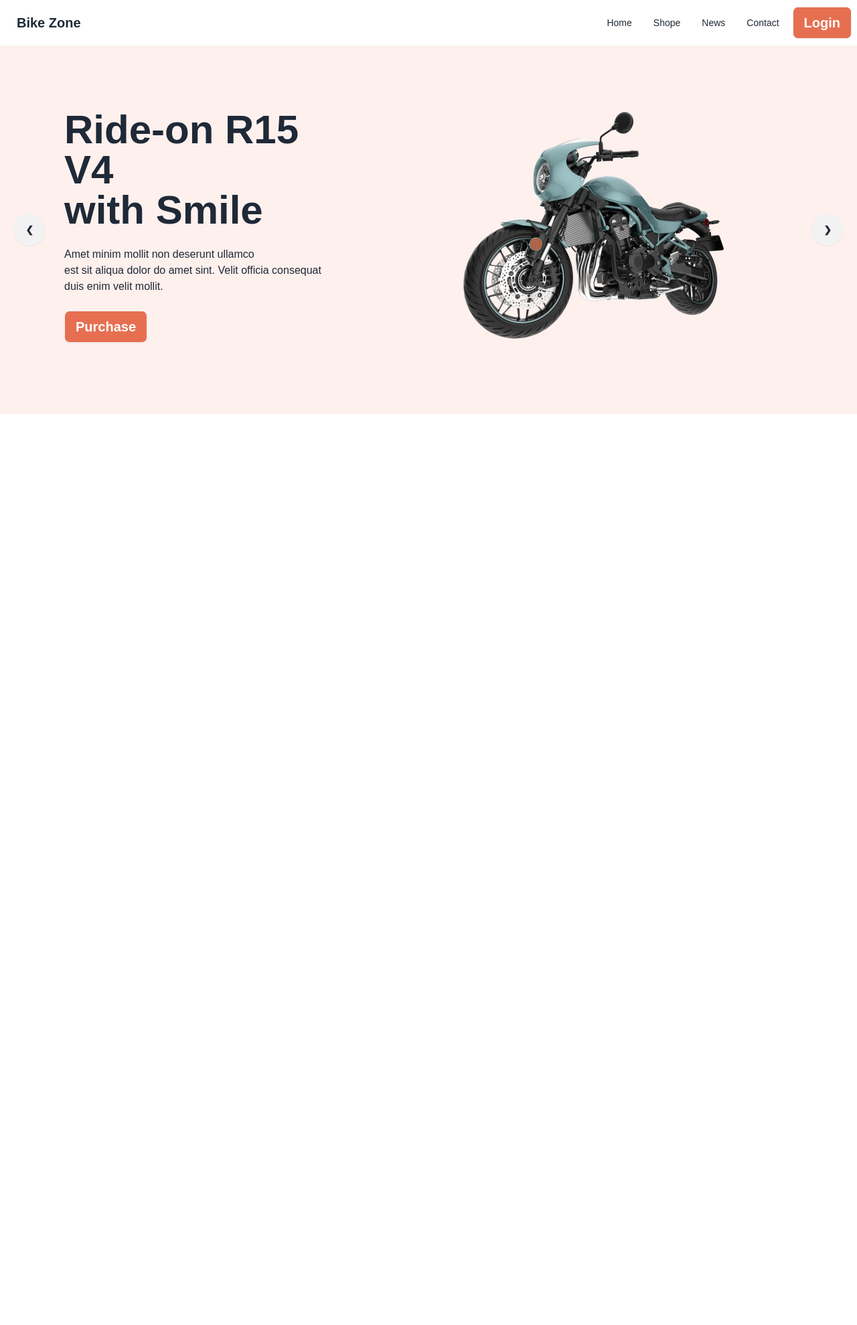
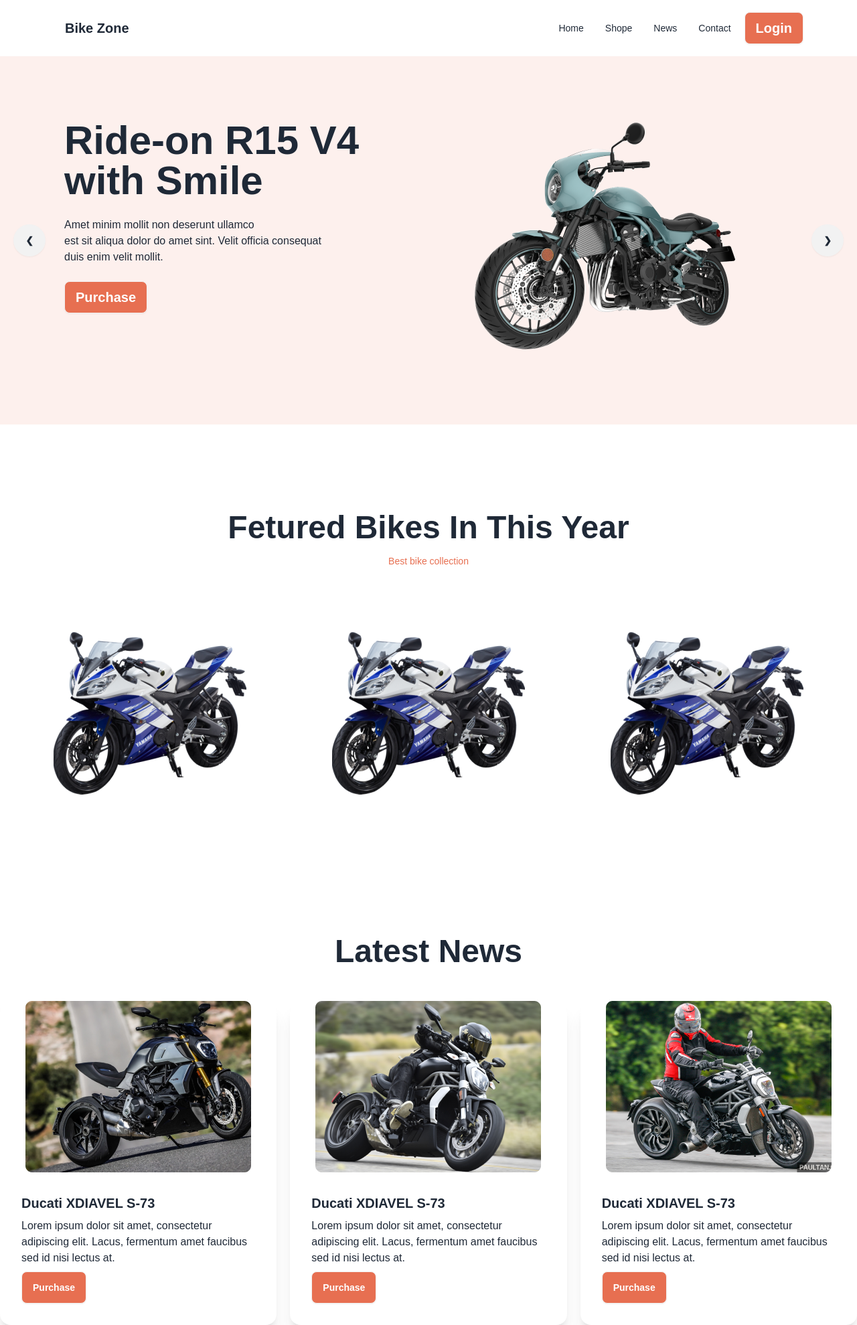
Before and after one commit to nadimhasan-web/Biker-Zone, a plain HTML site: page index.html in a window 1280 px wide. Shown: the whole page at 67% size. Before the commit the page ends 800 px from the top, so only its background shows below. Drawn offline with nearby package versions, Linux system fonts and the light colour scheme.

Commit message:
tatest bike

```diff
--- a/index.html
+++ b/index.html
@@ -32,10 +32,10 @@
 </head>
 
 <body class="font_poppins">
-    <header class="md:container md:max-auto">
+    <header class="md:container md:max-auto lg:w-full">
         <!-- navbar -->
         <nav>
-            <div class="navbar bg-base-100">
+            <div class="navbar bg-base-100 p-4 lg:px-20">
                 <div class="flex-1">
                   <div class="dropdown">
                     <div tabindex="0" role="button" class="btn btn-ghost lg:hidden">
@@ -64,12 +64,12 @@
               </div>
         </nav>
         <!-- carousel -->
-        <!-- slider 1 -->
         <div class="carousel w-full bg-banner_bg lg:h-[550px]">
+          <!-- slider 1-->
             <div id="slide1" class="carousel-item relative w-full">
               <div class="flex flex-col lg:flex-row gap-10 lg:gap-40 p-4 lg:p-24">
                 <div class="space-y-6 flex-1">
-                    <h1 class="text-6xl font-bold">
+                    <h1 class="text-4xl lg:text-6xl font-bold">
                         Ride-on R15 V4 <br> with Smile
                     </h1>
                     <p>
@@ -79,7 +79,7 @@
                     </p>
                     <button class="btn text-xl bg-brand_color text-white">Purchase</button>
                 </div>
-                <div class="flex-1">
+                <div>
                     <img src="images/slider/bike1.png" class="w-[406px]" />
                 </div>
               </div>
@@ -92,7 +92,7 @@
             <div id="slide2" class="carousel-item relative w-full">
                 <div class="flex flex-col lg:flex-row  gap-10 lg:gap-40 p-4 lg:p-24">
                     <div class="space-y-6 flex-1">
-                        <h1 class="text-6xl font-bold">
+                        <h1 class="text-4xl lg:text-6xl font-bold">
                             Ride-on R15 V4 <br> with Smile
                         </h1>
                         <p>
@@ -102,7 +102,7 @@
                         </p>
                         <button class="btn text-xl bg-brand_color text-white">Purchase</button>
                     </div>
-                    <div class="flex-1">
+                    <div>
                         <img src="images/slider/bike2.png" class="w-[406px]" />
                     </div>
                   </div>
@@ -115,7 +115,7 @@
             <div id="slide3" class="carousel-item relative w-full">
                 <div class="flex flex-col lg:flex-row gap-20 lg:gap-40 p-4 lg:p-24">
                     <div class="space-y-6 flex-1">
-                        <h1 class="text-6xl font-bold">
+                        <h1 class="text-4xl lg:text-6xl font-bold">
                             Ride-on R15 V4 <br> with Smile
                         </h1>
                         <p>
@@ -125,19 +125,94 @@
                         </p>
                         <button class="btn text-xl bg-brand_color text-white">Purchase</button>
                     </div>
-                    <div class="flex-1">
+                    <div>
                         <img src="images/slider/bike3.png" class="w-[406px]" />
                     </div>
                   </div>
               <div class="absolute flex justify-between transform -translate-y-1/2 left-5 right-5 top-1/2">
                 <a href="#slide2" class="btn btn-circle">❮</a>
+                <a href="#slide4" class="btn btn-circle">❯</a>
+              </div>
+            </div>
+            <!-- slider 4 -->
+            <div id="slide4" class="carousel-item relative w-full">
+              <div class="flex flex-col lg:flex-row gap-10 lg:gap-40 p-4 lg:p-24">
+                <div class="space-y-6 flex-1">
+                    <h1 class="text-4xl lg:text-6xl font-bold">
+                        Ride-on R15 V4 <br> with Smile
+                    </h1>
+                    <p>
+                        Amet minim mollit non deserunt ullamco <br>
+                        est sit aliqua dolor do amet sint. Velit officia consequat <br>
+                        duis enim velit mollit.
+                    </p>
+                    <button class="btn text-xl bg-brand_color text-white">Purchase</button>
+                </div>
+                <div>
+                    <img src="images/slider/bike4.png" class="w-[406px]" />
+                </div>
+              </div>
+              <div class="absolute flex justify-between transform -translate-y-1/2 left-5 right-5 top-1/2">
+                <a href="#slide3" class="btn btn-circle">❮</a>
                 <a href="#slide1" class="btn btn-circle">❯</a>
               </div>
             </div>
           </div>
     </header>
     <main class="md:container md:max-auto">
-
+      <!-- feature bike -->
+      <section>
+        <div class="py-[130px]">
+          <h2 class="text-center text-5xl font-bold">Fetured Bikes In This Year</h2>
+          <p class="text-center text-sm text-[#E76F51] py-4">Best bike collection</p>
+          <div class="p4 lg:p-20 flex justify-between">
+            <img src="images/others/feature-bike.png" alt="">
+            <img src="images/others/feature-bike.png" alt="">
+            <img src="images/others/feature-bike.png" alt="">
+          </div>
+        </div>
+      </section>
+      <!-- latest bike -->
+      <section>
+        <div>
+          <h2 class="font-bold text-5xl text-center pb-[50px]">Latest News</h2>
+          <div class="grid grid-cols-3 gap-5">
+            <!-- card 1 -->
+            <div class="card bg-base-100 shadow-xl">
+              <figure><img src="images/others/latest1.png" alt="bike" /></figure>
+              <div class="card-body">
+                <h2 class="card-title">Ducati XDIAVEL S-73</h2>
+                <p>Lorem ipsum dolor sit amet, consectetur adipiscing elit. Lacus, fermentum amet faucibus sed id nisi lectus at.</p>
+                <div class="card-actions">
+                  <button class="btn bg-brand_color text-white">Purchase</button>
+                </div>
+              </div>
+            </div>
+            <!-- card 2 -->
+            <div class="card bg-base-100 shadow-xl">
+              <figure><img src="images/others/latest2.png" alt="bike" /></figure>
+              <div class="card-body">
+                <h2 class="card-title">Ducati XDIAVEL S-73</h2>
+                <p>Lorem ipsum dolor sit amet, consectetur adipiscing elit. Lacus, fermentum amet faucibus sed id nisi lectus at.</p>
+                <div class="card-actions">
+                  <button class="btn bg-brand_color text-white">Purchase</button>
+                </div>
+              </div>
+            </div>
+            <!-- card 3 -->
+            <div class="card bg-base-100 shadow-xl">
+              <figure><img src="images/others/latest3.png" alt="bike" /></figure>
+              <div class="card-body">
+                <h2 class="card-title">Ducati XDIAVEL S-73</h2>
+                <p>Lorem ipsum dolor sit amet, consectetur adipiscing elit. Lacus, fermentum amet faucibus sed id nisi lectus at.</p>
+                <div class="card-actions">
+                  <button class="btn bg-brand_color text-white">Purchase</button>
+                </div>
+              </div>
+            </div>
+          </div>
+        </div>
+      </section>
     </main>
 
 </body>
```
